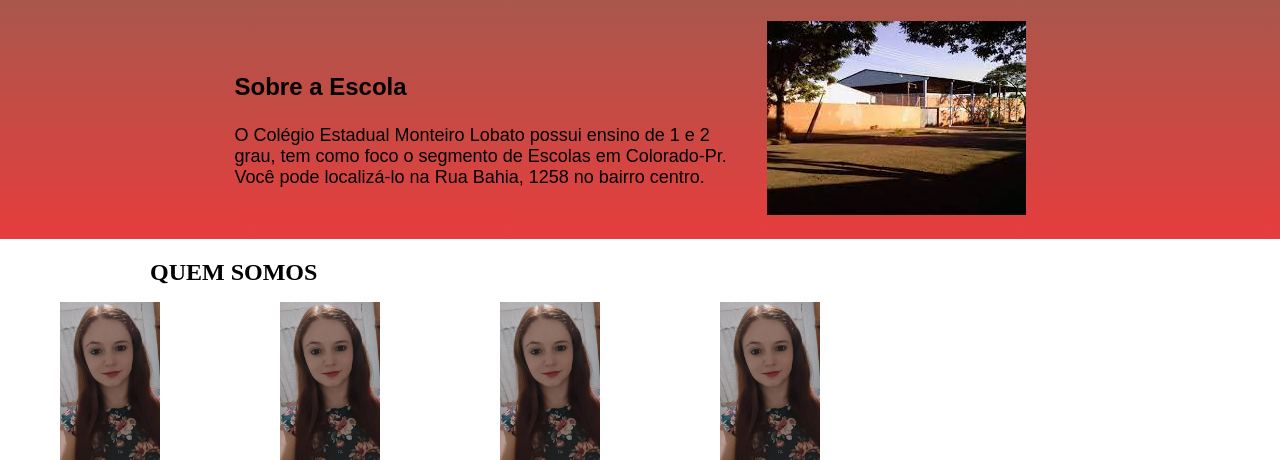
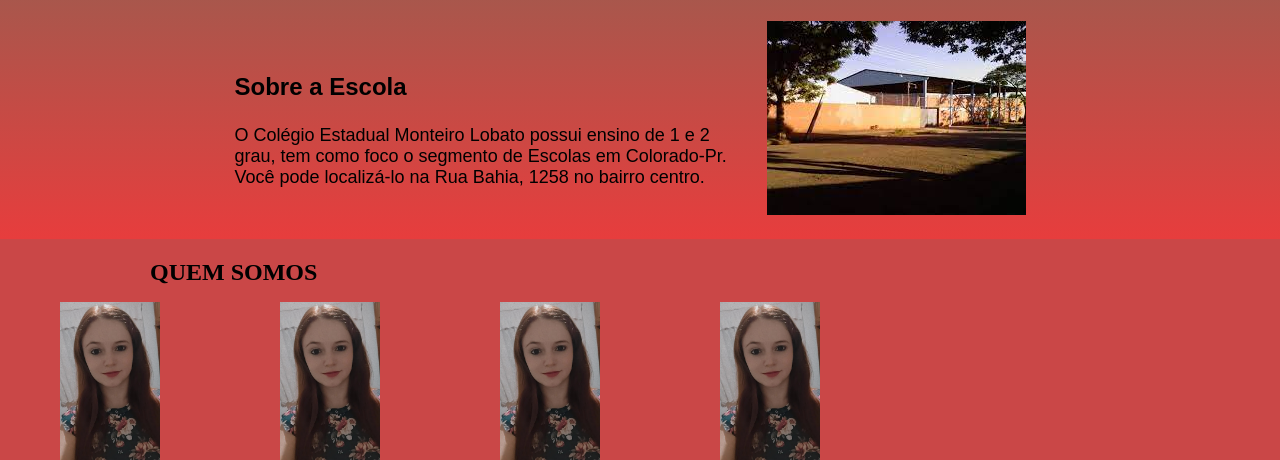
Before and after one commit to RafaGarbin/2C-COM-ESTUDANTES, a plain HTML site: page index.html in a window 1280 px wide. Shown: the part 64-524 px from the top of the page. Drawn offline with Linux system fonts and the light colour scheme.

Commit message:
cor de fundo

```diff
--- a/style.css
+++ b/style.css
@@ -32,7 +32,7 @@
 
 }
 .escola-texto { font-size: 18px;}
-
+.estudantes{background-color: #ca4747;}
 .estudantes-imagem{ width: 100px;}
 .estudantes-titulo{ padding: 20px 0 0 150px;}
 
```
